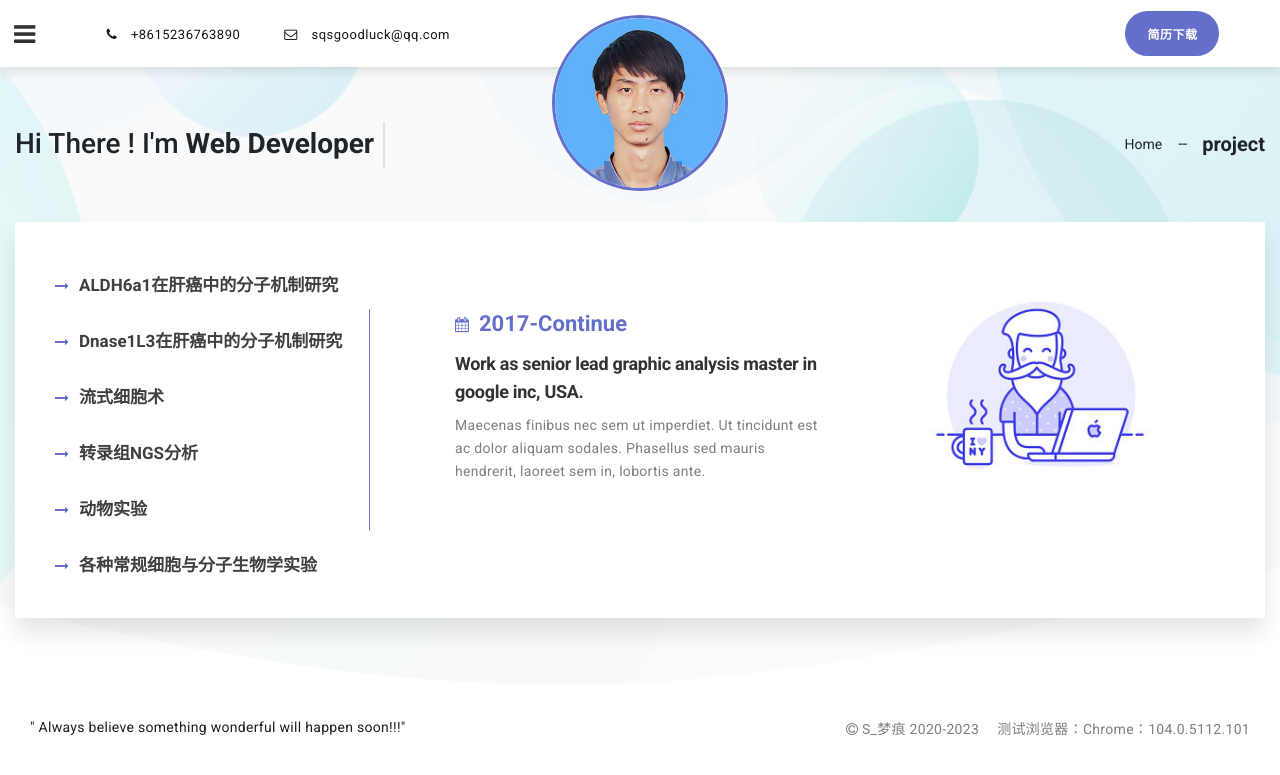
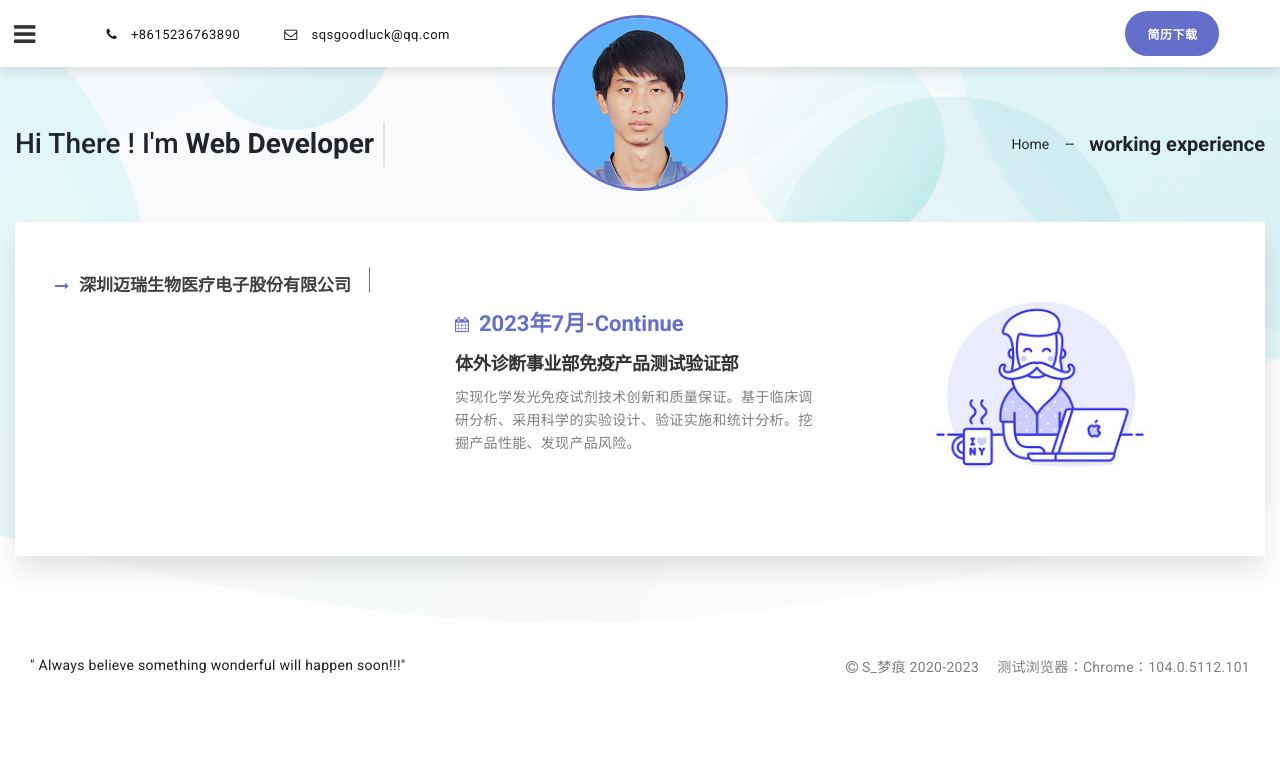
Before and after one commit to QingsongShen/Personal_Website, a PHP site: page /working.html in a window 1280 px wide. Shown: the top 775 px of the page. Run offline with PHP 8.4, Linux system fonts and the light colour scheme; grey boxes are pictures that could not be loaded.

Commit message:
修改个人信息，添加工作新页面

```diff
--- a/admin/html.inc.php
+++ b/admin/html.inc.php
@@ -31,6 +31,9 @@ $header = <<<A
 				</ul>
 			</li> -->
 			<li>
+            	<a href="working.html" title="">工作经历</a>
+            </li>
+			<li>
 				<a href="project.html" title="">项目经历</a>
 			</li>
 			<li>
@@ -61,7 +64,7 @@ $header = <<<A
 	</div>
 </div>
 <div class="head-social">
-	<button type="submit" class="butn butn-bg"><a href="pdf/web/viewer.html?file=resume.pdf" target="_blank">简历下载</a></button>
+	<button type="submit" class="butn butn-bg"><a href="javascript:" onclick='alert("未在求职状态，不开放查看！！！")' target="_blank">简历下载</a></button>
 	<!-- <div class="language-area">
 		<a href="https://wpkixx.com/html/manal-rtl-html/" title="">RTL</a>
 		<a href="https://wpkixx.com/html/manal-html/index.html" title="">ENG</a>
--- a/index.html
+++ b/index.html
@@ -80,7 +80,7 @@
                                                     <li><span class="font-weight-600">English Name: </span>Jerry</li>
                                                     <li><span class="font-weight-600">出生年月: </span>1997-07-25 </li>
                                                     <li><span class="font-weight-600">名族: </span>汉</li>
-                                                    <li><span class="font-weight-600">Freelance: </span>Available</li>
+                                                    <li><span class="font-weight-600">Freelance: </span>在职</li>
                                                     <li><span class="font-weight-600">电话: </span>+8615236763890</li>
                                                     <li><span class="font-weight-600">地址： </span>湖北-武汉</li>
                                                     <li><span class="font-weight-600">Email: </span><a href="mailto:sqsgoodluck@qq.com" class="__cf_email__" data-cfemail="98e1f7edd8e1f7edeaeffdfaebf1ecfdb6fbf7f5">sqsgoodluck@qq.com</a></li>
--- a/working.html
+++ b/working.html
@@ -5,7 +5,7 @@
     <meta name="viewport" content="width=device-width, initial-scale=1.0">
     <meta name="description" content="" />
     <meta name="keywords" content="" />
-	<title>project</title>
+	<title>工作经历</title>
     <link rel="icon" href="images/fav.png" type="image/png" sizes="16x16">
 
 	<link rel="stylesheet" href="css/bootstrap.min.css">
@@ -55,7 +55,7 @@
 								<div class="bredcrumb">
 									<ul>
 										<li><a href="index.html" title="">Home</a></li>
-										<li><span>project</span></li>
+										<li><span>working experience</span></li>
 									</ul>
 								</div>
 							</div>
@@ -66,12 +66,7 @@
 									<div class="row">
 										<div class="col-lg-4 col-md-4">
 											<ul class="verticle-tab">
-												<li><i class="fa fa-long-arrow-right"></i><a href="#tabs-1" title="">ALDH6a1在肝癌中的分子机制研究</a></li>
-												<li><i class="fa fa-long-arrow-right"></i><a href="#tabs-2" title="">Dnase1L3在肝癌中的分子机制研究</a></li>
-												<li><i class="fa fa-long-arrow-right"></i><a href="#tabs-3" title="">流式细胞术</a></li>
-												<li><i class="fa fa-long-arrow-right"></i><a href="#tabs-4" title="">转录组NGS分析</a></li>
-												<li><i class="fa fa-long-arrow-right"></i><a href="#tabs-5" title="">动物实验</a></li>
-												<li><i class="fa fa-long-arrow-right"></i><a href="#tabs-5" title="">各种常规细胞与分子生物学实验</a></li>
+												<li><i class="fa fa-long-arrow-right"></i><a href="#tabs-1" title="">深圳迈瑞生物医疗电子股份有限公司</a></li>
 											</ul>
 										</div>
 										<div class="col-lg-8 col-md-8">
@@ -80,9 +75,9 @@
 													<div class="row">
 														<div class="col-lg-6">
 															<div class="tab-meta">
-																<span><i class="fa fa-calendar"></i>2017-Continue</span>
-																<h2>Work as senior lead graphic analysis master in google inc, USA.</h2>
-																<p>Maecenas finibus nec sem ut imperdiet. Ut tincidunt est ac dolor aliquam sodales. Phasellus sed mauris hendrerit, laoreet sem in, lobortis ante.</p>
+																<span><i class="fa fa-calendar"></i>2023年7月-Continue</span>
+																<h2>体外诊断事业部免疫产品测试验证部</h2>
+																<p>实现化学发光免疫试剂技术创新和质量保证。基于临床调研分析、采用科学的实验设计、验证实施和统计分析。挖掘产品性能、发现产品风险。</p>
 															</div>
 														</div>
 														<div class="col-lg-6">
@@ -93,74 +88,7 @@
 														</div>
 													</div>
 												</div>
-												<div id="tabs-2" class="tab-content">
-													<div class="row">
-														<div class="col-lg-6">
-															<div class="tab-meta">
-																<span><i class="fa fa-calendar"></i>2015-2017</span>
-																<h2>Senior front-end developer in "Microsoft inc", United Kingdom</h2>
-																<p>Maecenas finibus nec sem ut imperdiet. Ut tincidunt est ac dolor aliquam sodales. Phasellus sed mauris hendrerit, laoreet sem in, lobortis ante.</p>
-															</div>
-														</div>
-														<div class="col-lg-6">
-															<div class="tab-video-bg">
-																<span><img alt="" src="images/resources/company2.jpg"></span>
 
-															</div>
-														</div>
-													</div>
-												</div>
-												<div id="tabs-3" class="tab-content">
-													<div class="row">
-														<div class="col-lg-6">
-															<div class="tab-meta">
-																<span><i class="fa fa-calendar"></i>2013-2015</span>
-																<h2>Work as team leader with best rewards of the year 2014 in adobe inc, USA </h2>
-																<p>Maecenas finibus nec sem ut imperdiet. Ut tincidunt est ac dolor aliquam sodales. Phasellus sed mauris hendrerit, laoreet sem in, lobortis ante.</p>
-															</div>
-														</div>
-														<div class="col-lg-6">
-															<div class="tab-video-bg">
-																<span><img alt="" src="images/resources/company3.jpg"></span>
-
-															</div>
-														</div>
-													</div>
-												</div>
-												<div id="tabs-4" class="tab-content">
-													<div class="row">
-														<div class="col-lg-6">
-															<div class="tab-meta">
-																<span><i class="fa fa-calendar"></i>2012-2013</span>
-																<h2>work as graphic web designer in "XYZ" web house ltd. Sydney, Australia  </h2>
-																<p>Maecenas finibus nec sem ut imperdiet. Ut tincidunt est ac dolor aliquam sodales. Phasellus sed mauris hendrerit, laoreet sem in, lobortis ante.</p>
-															</div>
-														</div>
-														<div class="col-lg-6">
-															<div class="tab-video-bg">
-																<span><img alt="" src="images/resources/company4.jpg"></span>
-
-															</div>
-														</div>
-													</div>
-												</div>
-												<div id="tabs-5" class="tab-content">
-													<div class="row">
-														<div class="col-lg-6">
-															<div class="tab-meta">
-																<span><i class="fa fa-calendar"></i>2011-2012</span>
-																<h2>work as junior web developer and designer in web-house London, UK</h2>
-																<p>Maecenas finibus nec sem ut imperdiet. Ut tincidunt est ac dolor aliquam sodales. Phasellus sed mauris hendrerit, laoreet sem in, lobortis ante.</p>
-															</div>
-														</div>
-														<div class="col-lg-6">
-															<div class="tab-video-bg">
-																<span><img alt="" src="images/resources/company5.jpg"></span>
-
-															</div>
-														</div>
-													</div>
-												</div>
 											</div>
 										</div>
 									</div>
```
Also changed, not shown: 6 other files.
